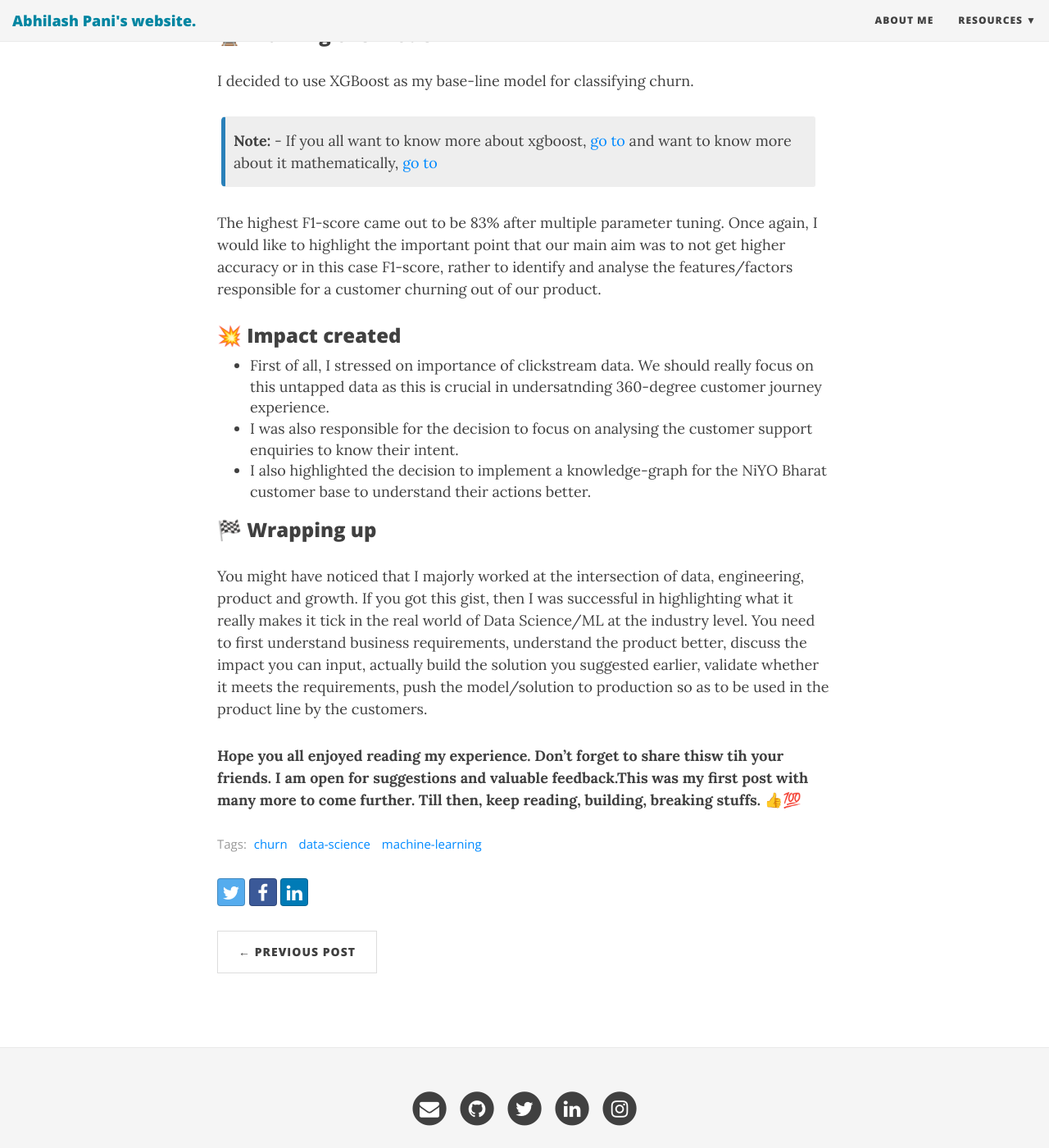
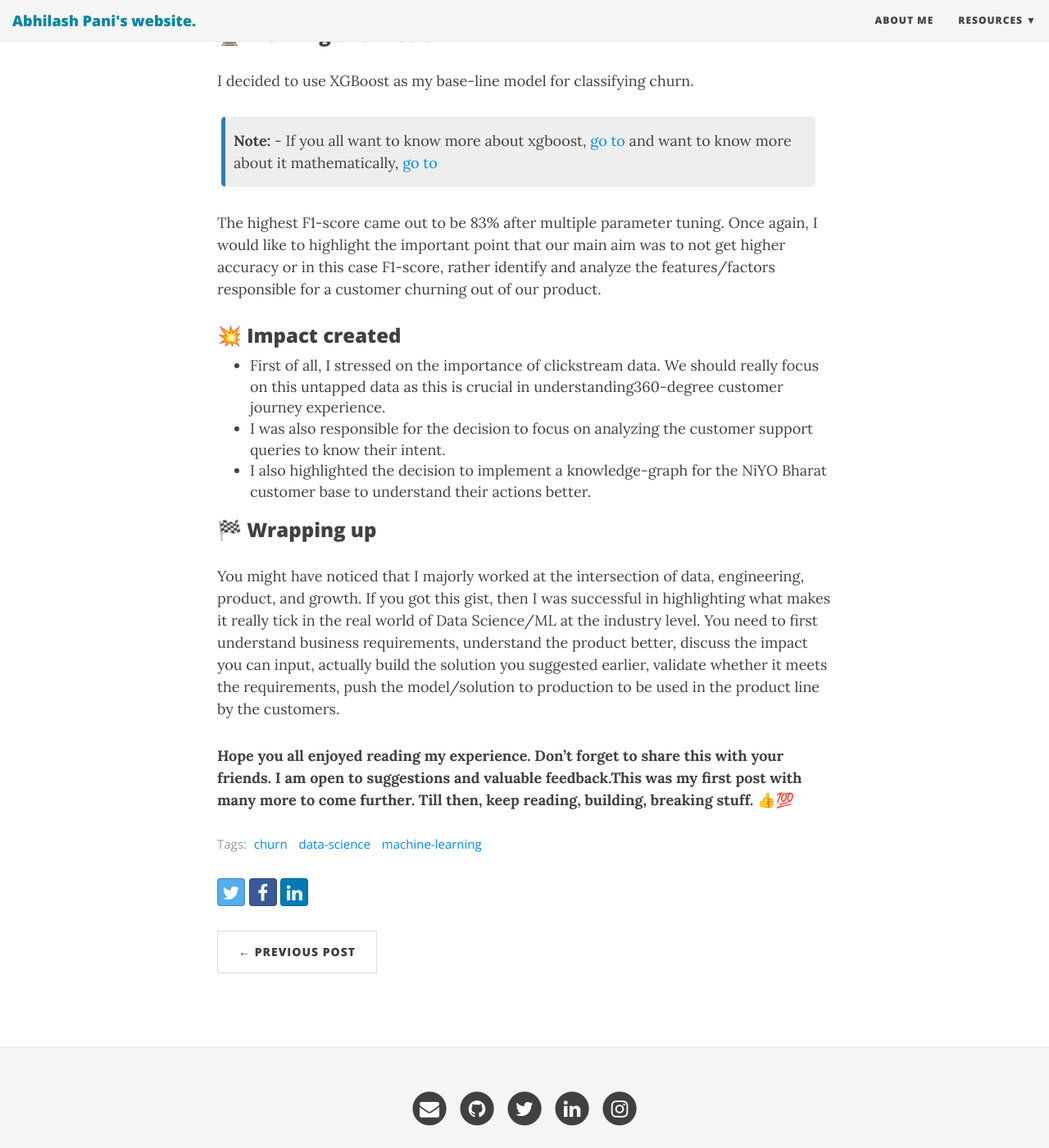
Before and after one commit to 1pani/1pani.github.io, a Jekyll site: the page built from _posts/2020-03-17-customer-churn.md, in a window 1280 px wide and 1400 px high, scrolled down 2450 px. Shown: the whole window at 82% size. Built offline with Jekyll 4.4.1, drawn with Linux system fonts in a browser that asks for light colours; nearby versions of some CDN libraries; comment, search, counter and statistics services are not loaded; some of the changed text lies outside the part shown.

Commit message:
Fixed typos

```diff
--- a/_posts/2020-03-17-customer-churn.md
+++ b/_posts/2020-03-17-customer-churn.md
@@ -75,18 +75,18 @@ I decided to use XGBoost as my base-line model for classifying churn.
 
 The highest F1-score came out to be 83% after multiple parameter tuning.
 <!-- Insert image -->
-Once again, I would like to highlight the important point that our main aim was to not get higher accuracy or in this case F1-score, rather to identify and analyse the features/factors responsible for a customer churning out of our product.
+Once again, I would like to highlight the important point that our main aim was to not get higher accuracy or in this case F1-score, rather identify and analyze the features/factors responsible for a customer churning out of our product.
 
 
 ### 💥 Impact created
 
-- First of all, I stressed on importance of clickstream data. We should really focus on this untapped data as this is crucial in undersatnding 360-degree customer journey experience.
-- I was also responsible for the decision to focus on analysing the customer support enquiries to know their intent.
+- First of all, I stressed on the importance of clickstream data. We should really focus on this untapped data as this is crucial in understanding360-degree customer journey experience.
+- I was also responsible for the decision to focus on analyzing the customer support queries to know their intent.
 - I also highlighted the decision to implement a knowledge-graph for the NiYO Bharat customer base to understand their actions better.
 
 
 ### 🏁 Wrapping up
 
-You might have noticed that I majorly worked at the intersection of data, engineering, product and growth. If you got this gist, then I was successful in highlighting what it really makes it tick in the real world of Data Science/ML at the industry level. You need to first understand business requirements, understand the product better, discuss the impact you can input, actually build the solution you suggested earlier, validate whether it meets the requirements, push the model/solution to production so as to be used in the product line by the customers.
+You might have noticed that I majorly worked at the intersection of data, engineering, product, and growth. If you got this gist, then I was successful in highlighting what makes it really tick in the real world of Data Science/ML at the industry level. You need to first understand business requirements, understand the product better, discuss the impact you can input, actually build the solution you suggested earlier, validate whether it meets the requirements, push the model/solution to production to be used in the product line by the customers.
 
-__Hope you all enjoyed reading my experience. Don't forget to share thisw tih your friends. I am open for suggestions and valuable feedback.This was my first post with many more to come further. Till then, keep reading, building, breaking stuffs.__ 👍💯
+__Hope you all enjoyed reading my experience. Don't forget to share this with your friends. I am open to suggestions and valuable feedback.This was my first post with many more to come further. Till then, keep reading, building, breaking stuff.__ 👍💯
```
Also changed, not shown: other parts of _posts/2020-03-17-customer-churn.md (+5 -5 lines).
